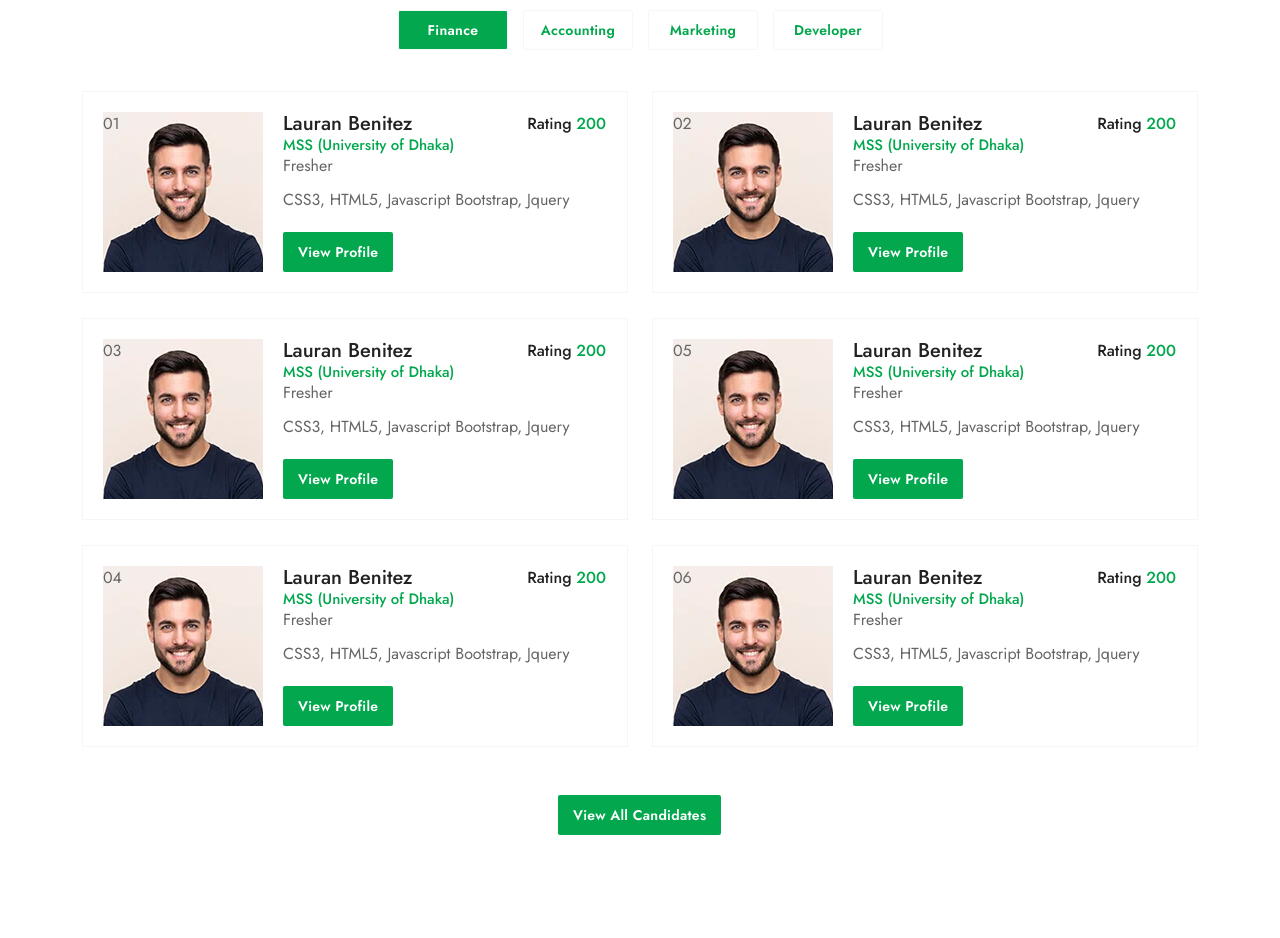
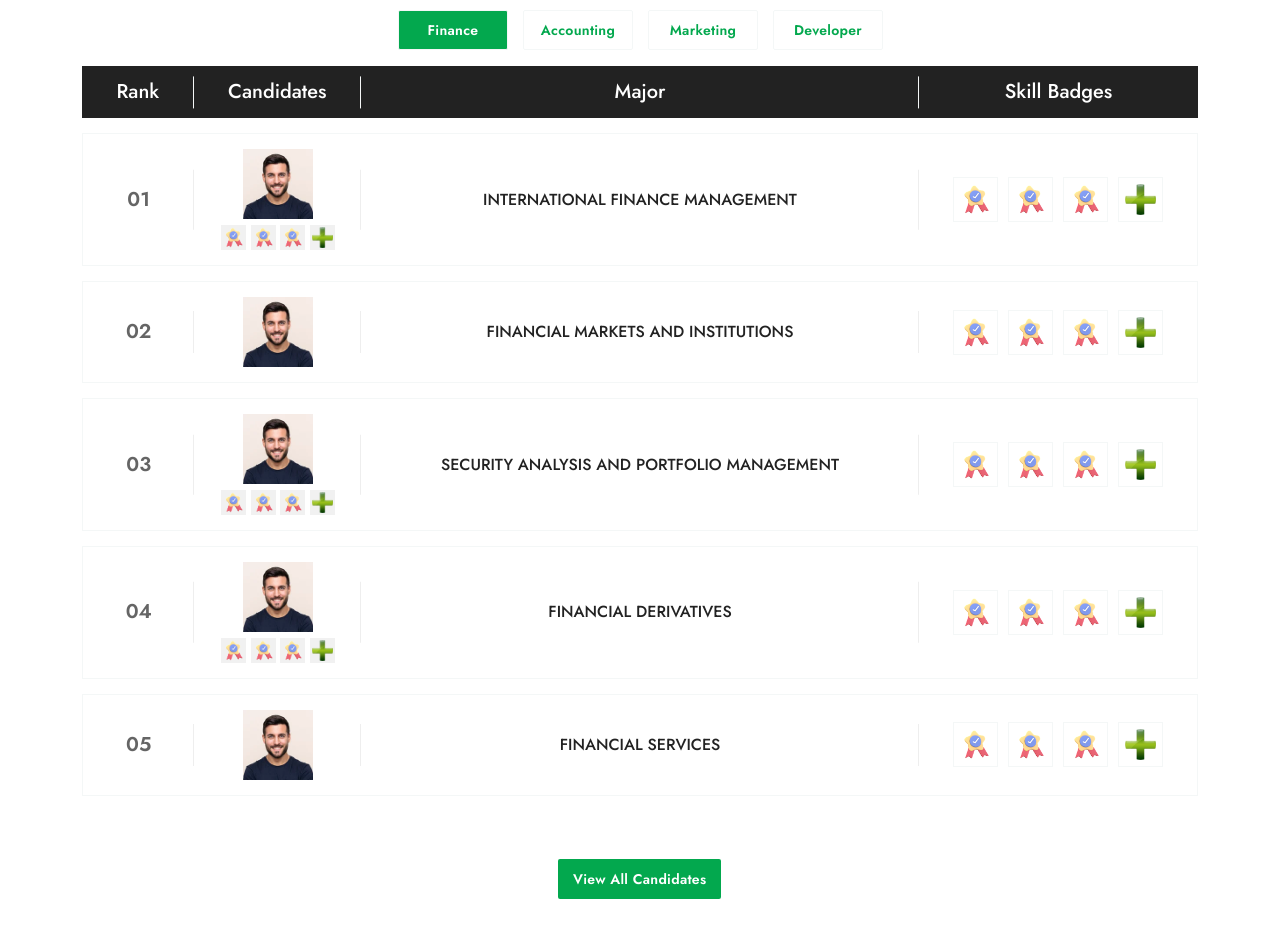
Before and after one commit to Jubaear-islam-Fahim/jobs, a plain HTML site: page index.html in a window 1280 px wide. Shown: the part 1040-1978 px from the top of the page. Drawn offline with nearby package versions, Linux system fonts and the light colour scheme; some icons are missing.

Commit message:
new style

```diff
--- a/assets/css/style.css
+++ b/assets/css/style.css
@@ -308,6 +308,15 @@ select {
 
 .candidates-number {
     position: absolute;
+    background: var(--primary-color);
+    color: var(--white-color);
+    min-width: 35px;
+    font-size: 14px;
+    height: 20px;
+    display: grid;
+    align-items: center;
+    justify-content: center;
+    font-weight: 500;
 }
 
 .candidates-item .rating {
@@ -315,17 +324,155 @@ select {
     right: 21px;
     top: 20px;
     font-weight: 500;
-    color: var(--black-color);
+    color: var(--white-color);
+    background-color: var(--primary-color);
+    padding: 0 10px;
 }
 
 .candidates-text {
     display: grid;
 }
-.candidates-text .h6{
+
+.candidates-text .h6 {
     font-size: 15px;
     color: var(--primary-color);
 }
 
-.candidates-item .rating span{
+.candidates-item .rating span {
+    /* color: var(--white-color); */
+}
+
+.candidates-text .biew-btn {
     color: var(--primary-color);
 }
+
+.expertise ul {}
+
+.expertise ul li {
+    display: inline-block;
+    border: 1px solid var(--border-color);
+    color: var(--p-color);
+    padding: 2px 7px;
+    margin: 2px 0;
+    font-size: 14px;
+}
+
+/* top-list-content */
+
+.top-list-content {}
+
+.topList-bar,
+.topList-item {
+    display: grid;
+    grid-template-columns: 10% 15% 1fr 25%;
+}
+
+.topList-bar {
+    background-color: var(--black-color);
+
+}
+
+.topList-bar li {
+    text-align: center;
+    color: var(--white-color);
+    font-size: 20px;
+    font-weight: 500;
+    padding: 11px 5px;
+}
+
+.topList-bar li,
+.topList-item li {
+    position: relative;
+}
+
+.topList-bar>li::after,
+.topList-item>li::after {
+    content: '';
+    width: 1px;
+    height: 60%;
+    background-color: var(--border-color);
+    position: absolute;
+    right: 0;
+    top: 50%;
+    transform: translateY(-50%);
+}
+
+.topList-bar>li:last-child::after,
+.topList-item>li:last-child::after {
+    display: none;
+}
+
+.topList-item>li::after {
+    background-color: #eee;
+}
+
+.topList-item {
+    border: 1px solid var(--border-color);
+    margin: 15px 0;
+    padding: 15px 0;
+}
+
+.topList-item li {
+    display: grid;
+    align-items: center;
+    justify-content: center;
+}
+
+
+.topList-item .skill-badges ul {
+    display: grid;
+    grid-template-columns: repeat(4, 1fr);
+    gap: 10px;
+
+}
+
+.topList-item .skill-badges ul li {
+    display: inline-block;
+}
+
+.topList-item .skill-badges ul img {
+    width: 45px;
+    height: 45px;
+    border: 1px solid var(--border-color);
+    padding: 6px;
+}
+
+.topList-item .number {
+    font-size: 20px;
+    text-transform: uppercase;
+    font-weight: 600;
+}
+
+.topList-item .imag {
+    display: grid;
+    align-items: center;
+    justify-content: center;
+}
+
+.topList-item .imag img {
+    width: 70px;
+    height: 70px;
+    margin: 0 auto;
+}
+
+.topList-item .experience {
+    font-weight: 500;
+    color: var(--black-color);
+    font-size: var(--fs-16);
+    text-transform: uppercase;
+}
+
+.topList-item .exp {
+    margin-top: 5px;
+}
+
+.topList-item .exp li {
+    display: inline-block;
+}
+
+.topList-item .exp li img {
+    width: 25px;
+    height: 25px;
+    background: #cccccc45;
+    padding: 2px;
+}
--- a/index.html
+++ b/index.html
@@ -207,7 +207,7 @@
                 </div>
                 <div class="col-lg-12 pt-3">
                     <div class="candidates-grid row" id="container">
-                        <div class="col-lg-6 col-md-6 candidates-grid-item fin">
+                        <!-- <div class="col-lg-6 col-md-6 candidates-grid-item fin">
                             <div class="candidates-item d-flex">
                                 <div class="candidates-number">01</div>
                                 <div class="candidates-img">
@@ -220,124 +220,164 @@
                                         <div class="experience">Fresher</div>
                                     </div>
                                     <div class="cand-nn">
-                                        <div class="expertise">CSS3, HTML5, Javascript Bootstrap, Jquery</div>
+                                        <div class="expertise">
+                                            <ul>
+                                                <li>CSS3</li>
+                                                <li>HTML5</li>
+                                                <li>Javascript</li>
+                                                <li>Bootstrap</li>
+                                                <li>Jquery</li>
+                                            </ul>
+                                        </div>
                                     </div>
                                     <div class="cand-nn mt-auto">
-                                        <a href="#" class="theme-btn btn-md">View Profile</a>
+                                        <a href="#" class="biew-btn">View Profile</a>
                                     </div>
                                     <div class="rating">Rating <span>200</span> </div>
                                 </div>
                             </div>
                         </div>
-                        <div class="col-lg-6 col-md-6 candidates-grid-item fin">
-                            <div class="candidates-item d-flex">
-                                <div class="candidates-number">02</div>
-                                <div class="candidates-img">
-                                    <img src="assets/img/candi1.webp" alt="candidates images">
-                                </div>
-                                <div class="candidates-text">
-                                    <div class="cand-nn">
-                                        <div class="h5">Lauran Benitez</div>
-                                        <div class="h6">MSS (University of Dhaka)</div>
-                                        <div class="experience">Fresher</div>
+                          -->
+                        <div class="top-list-content col-lg-12 candidates-grid-item">
+                            <ul class="topList-bar">
+                                <li>Rank</li>
+                                <li>Candidates</li>
+                                <li>Major</li>
+                                <li>Skill Badges</li>
+                            </ul>
+                            <ul class="topList-item">
+                                <li>
+                                    <div class="number">01</div>
+                                </li>
+                                <li>
+                                    <div class="imag">
+                                        <img src="assets/img/candi1.webp" alt="">
+                                        <ul class="exp">
+                                            <li><img src="assets/img/skill1.png" alt=""></li>
+                                            <li><img src="assets/img/skill1.png" alt=""></li>
+                                            <li><img src="assets/img/skill1.png" alt=""></li>
+                                            <li><img src="assets/img/skill+.png" alt=""></li>
+                                        </ul>
                                     </div>
-                                    <div class="cand-nn">
-                                        <div class="expertise">CSS3, HTML5, Javascript Bootstrap, Jquery</div>
+                                </li>
+                                <li>
+                                    <div class="experience">International finance management</div>
+                                </li>
+                                <li>
+                                    <div class="skill-badges">
+                                        <ul>
+                                            <li><img src="assets/img/skill1.png" alt=""></li>
+                                            <li><img src="assets/img/skill1.png" alt=""></li>
+                                            <li><img src="assets/img/skill1.png" alt=""></li>
+                                            <li><img src="assets/img/skill+.png" alt=""></li>
+                                        </ul>
                                     </div>
-                                    <div class="cand-nn mt-auto">
-                                        <a href="#" class="theme-btn btn-md">View Profile</a>
+                                </li>
+                            </ul>
+                            <ul class="topList-item">
+                                <li>
+                                    <div class="number">02</div>
+                                </li>
+                                <li>
+                                    <div class="imag">
+                                        <img src="assets/img/candi1.webp" alt="">
                                     </div>
-                                    <div class="rating">Rating <span>200</span> </div>
-                                </div>
-                            </div>
-                        </div>
-                        <div class="col-lg-6 col-md-6 candidates-grid-item fin">
-                            <div class="candidates-item d-flex">
-                                <div class="candidates-number">03</div>
-                                <div class="candidates-img">
-                                    <img src="assets/img/candi1.webp" alt="candidates images">
-                                </div>
-                                <div class="candidates-text">
-                                    <div class="cand-nn">
-                                        <div class="h5">Lauran Benitez</div>
-                                        <div class="h6">MSS (University of Dhaka)</div>
-                                        <div class="experience">Fresher</div>
+                                </li>
+                                <li>
+                                    <div class="experience">Financial markets and institutions</div>
+                                </li>
+                                <li>
+                                    <div class="skill-badges">
+                                        <ul>
+                                            <li><img src="assets/img/skill1.png" alt=""></li>
+                                            <li><img src="assets/img/skill1.png" alt=""></li>
+                                            <li><img src="assets/img/skill1.png" alt=""></li>
+                                            <li><img src="assets/img/skill+.png" alt=""></li>
+                                        </ul>
                                     </div>
-                                    <div class="cand-nn">
-                                        <div class="expertise">CSS3, HTML5, Javascript Bootstrap, Jquery</div>
+                                </li>
+                            </ul>
+                            <ul class="topList-item">
+                                <li>
+                                    <div class="number">03</div>
+                                </li>
+                                <li>
+                                    <div class="imag">
+                                        <img src="assets/img/candi1.webp" alt="">
+                                        <ul class="exp">
+                                            <li><img src="assets/img/skill1.png" alt=""></li>
+                                            <li><img src="assets/img/skill1.png" alt=""></li>
+                                            <li><img src="assets/img/skill1.png" alt=""></li>
+                                            <li><img src="assets/img/skill+.png" alt=""></li>
+                                        </ul>
                                     </div>
-                                    <div class="cand-nn mt-auto">
-                                        <a href="#" class="theme-btn btn-md">View Profile</a>
+                                </li>
+                                <li>
+                                    <div class="experience">Security analysis and portfolio management</div>
+                                </li>
+                                <li>
+                                    <div class="skill-badges">
+                                        <ul>
+                                            <li><img src="assets/img/skill1.png" alt=""></li>
+                                            <li><img src="assets/img/skill1.png" alt=""></li>
+                                            <li><img src="assets/img/skill1.png" alt=""></li>
+                                            <li><img src="assets/img/skill+.png" alt=""></li>
+                                        </ul>
                                     </div>
-                                    <div class="rating">Rating <span>200</span> </div>
-                                </div>
-                            </div>
-                        </div>
-                        <div class="col-lg-6 col-md-6 candidates-grid-item fin">
-                            <div class="candidates-item d-flex">
-                                <div class="candidates-number">05</div>
-                                <div class="candidates-img">
-                                    <img src="assets/img/candi1.webp" alt="candidates images">
-                                </div>
-                                <div class="candidates-text">
-                                    <div class="cand-nn">
-                                        <div class="h5">Lauran Benitez</div>
-                                        <div class="h6">MSS (University of Dhaka)</div>
-                                        <div class="experience">Fresher</div>
+                                </li>
+                            </ul>
+                            <ul class="topList-item">
+                                <li>
+                                    <div class="number">04</div>
+                                </li>
+                                <li>
+                                    <div class="imag">
+                                        <img src="assets/img/candi1.webp" alt="">
+                                        <ul class="exp">
+                                            <li><img src="assets/img/skill1.png" alt=""></li>
+                                            <li><img src="assets/img/skill1.png" alt=""></li>
+                                            <li><img src="assets/img/skill1.png" alt=""></li>
+                                            <li><img src="assets/img/skill+.png" alt=""></li>
+                                        </ul>
                                     </div>
-                                    <div class="cand-nn">
-                                        <div class="expertise">CSS3, HTML5, Javascript Bootstrap, Jquery</div>
+                                </li>
+                                <li>
+                                    <div class="experience">Financial derivatives</div>
+                                </li>
+                                <li>
+                                    <div class="skill-badges">
+                                        <ul>
+                                            <li><img src="assets/img/skill1.png" alt=""></li>
+                                            <li><img src="assets/img/skill1.png" alt=""></li>
+                                            <li><img src="assets/img/skill1.png" alt=""></li>
+                                            <li><img src="assets/img/skill+.png" alt=""></li>
+                                        </ul>
                                     </div>
-                                    <div class="cand-nn  mt-auto">
-                                        <a href="#" class="theme-btn btn-md">View Profile</a>
+                                </li>
+                            </ul>
+                            <ul class="topList-item">
+                                <li>
+                                    <div class="number">05</div>
+                                </li>
+                                <li>
+                                    <div class="imag">
+                                        <img src="assets/img/candi1.webp" alt="">
                                     </div>
-                                    <div class="rating">Rating <span>200</span> </div>
-                                </div>
-                            </div>
-                        </div>
-                        <div class="col-lg-6 col-md-6 candidates-grid-item fin">
-                            <div class="candidates-item d-flex">
-                                <div class="candidates-number">04</div>
-                                <div class="candidates-img">
-                                    <img src="assets/img/candi1.webp" alt="candidates images">
-                                </div>
-                                <div class="candidates-text">
-                                    <div class="cand-nn">
-                                        <div class="h5">Lauran Benitez</div>
-                                        <div class="h6">MSS (University of Dhaka)</div>
-                                        <div class="experience">Fresher</div>
+                                </li>
+                                <li>
+                                    <div class="experience">Financial services</div>
+                                </li>
+                                <li>
+                                    <div class="skill-badges">
+                                        <ul>
+                                            <li><img src="assets/img/skill1.png" alt=""></li>
+                                            <li><img src="assets/img/skill1.png" alt=""></li>
+                                            <li><img src="assets/img/skill1.png" alt=""></li>
+                                            <li><img src="assets/img/skill+.png" alt=""></li>
+                                        </ul>
                                     </div>
-                                    <div class="cand-nn">
-                                        <div class="expertise">CSS3, HTML5, Javascript Bootstrap, Jquery</div>
-                                    </div>
-                                    <div class="cand-nn  mt-auto">
-                                        <a href="#" class="theme-btn btn-md">View Profile</a>
-                                    </div>
-                                    <div class="rating">Rating <span>200</span> </div>
-                                </div>
-                            </div>
-                        </div>
-                        <div class="col-lg-6 col-md-6 candidates-grid-item fin">
-                            <div class="candidates-item d-flex">
-                                <div class="candidates-number">06</div>
-                                <div class="candidates-img">
-                                    <img src="assets/img/candi1.webp" alt="candidates images">
-                                </div>
-                                <div class="candidates-text">
-                                    <div class="cand-nn">
-                                        <div class="h5">Lauran Benitez</div>
-                                        <div class="h6">MSS (University of Dhaka)</div>
-                                        <div class="experience">Fresher</div>
-                                    </div>
-                                    <div class="cand-nn">
-                                        <div class="expertise">CSS3, HTML5, Javascript Bootstrap, Jquery</div>
-                                    </div>
-                                    <div class="cand-nn  mt-auto">
-                                        <a href="#" class="theme-btn btn-md">View Profile</a>
-                                    </div>
-                                    <div class="rating">Rating <span>200</span> </div>
-                                </div>
-                            </div>
+                                </li>
+                            </ul>
                         </div>
                     </div>
                     <div class="candidates-button pt-5 text-center">
```
Also changed, not shown: assets/img/skill+.png (added), assets/img/skill1.png (added).
